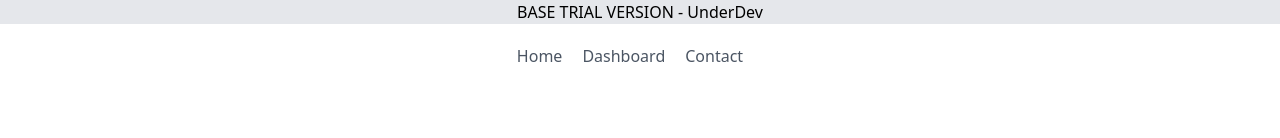
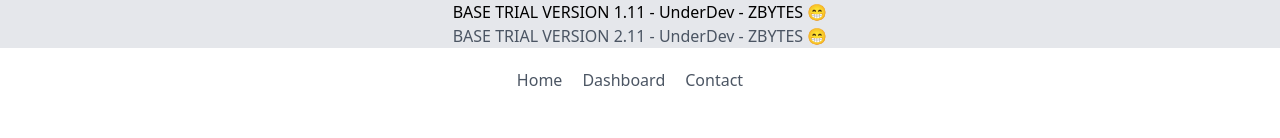
Before and after one commit to zbytes2227/code-crafters, a React (Create React App) app in the folder code-crafters/: page /dashboard/assignments/1 in a window 1280 px wide. Shown: the top 138 px of the page. Built offline with nearby package versions, Linux system fonts and the light colour scheme; no server answers.

Commit message:
FUll Stack 1.14

```diff
--- a/code-crafters/src/AdminPages/AdminComponents/Navbar.js
+++ b/code-crafters/src/AdminPages/AdminComponents/Navbar.js
@@ -3,6 +3,7 @@ import React from 'react'
 function Navbar() {
   return (
 <header class="text-gray-600 body-font">
+<h6 className='text-center bg-gray-200'>BASE TRIAL VERSION 3.77 - UnderDev - ZBYTES 😁</h6>
   <div class="container mx-auto flex flex-wrap p-5 flex-col items-center">
     <nav class="flex flex-wrap items-center text-base md:m-auto">
       <a href='/admin/dashboard/' class="mr-5 hover:text-gray-900">Home</a>
--- a/code-crafters/src/App.js
+++ b/code-crafters/src/App.js
@@ -20,7 +20,7 @@ import AssignmentShow from './Pages/AssignmentShow';
 function App() {
   return (
     <>
-    <h6 className='text-center bg-gray-200'>BASE TRIAL VERSION - UnderDev</h6>
+    <h6 className='text-center bg-gray-200'>BASE TRIAL VERSION 1.11 - UnderDev - ZBYTES 😁</h6>
       <BrowserRouter>
         <Routes>
           <Route path="/" element={<Home />} />
--- a/code-crafters/src/components/Navbar.js
+++ b/code-crafters/src/components/Navbar.js
@@ -3,6 +3,7 @@ import React from 'react'
 function Navbar() {
   return (
 <header class="text-gray-600 body-font">
+<h6 className='text-center bg-gray-200'>BASE TRIAL VERSION 2.11 - UnderDev - ZBYTES 😁</h6>
   <div class="container mx-auto flex flex-wrap p-5 flex-col items-center">
     <nav class="flex flex-wrap items-center text-base md:m-auto">
       <a href='/' class="mr-5 hover:text-gray-900">Home</a>
```
